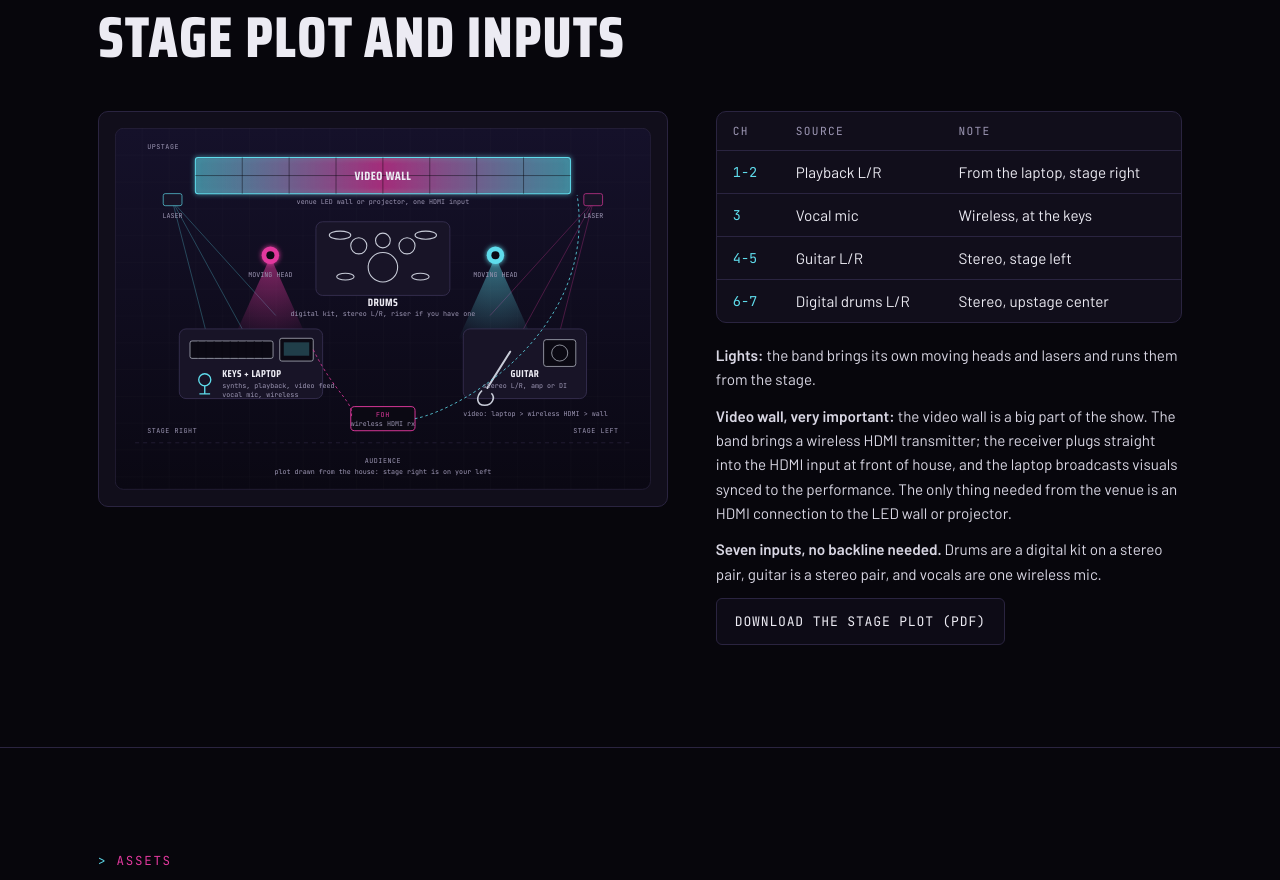
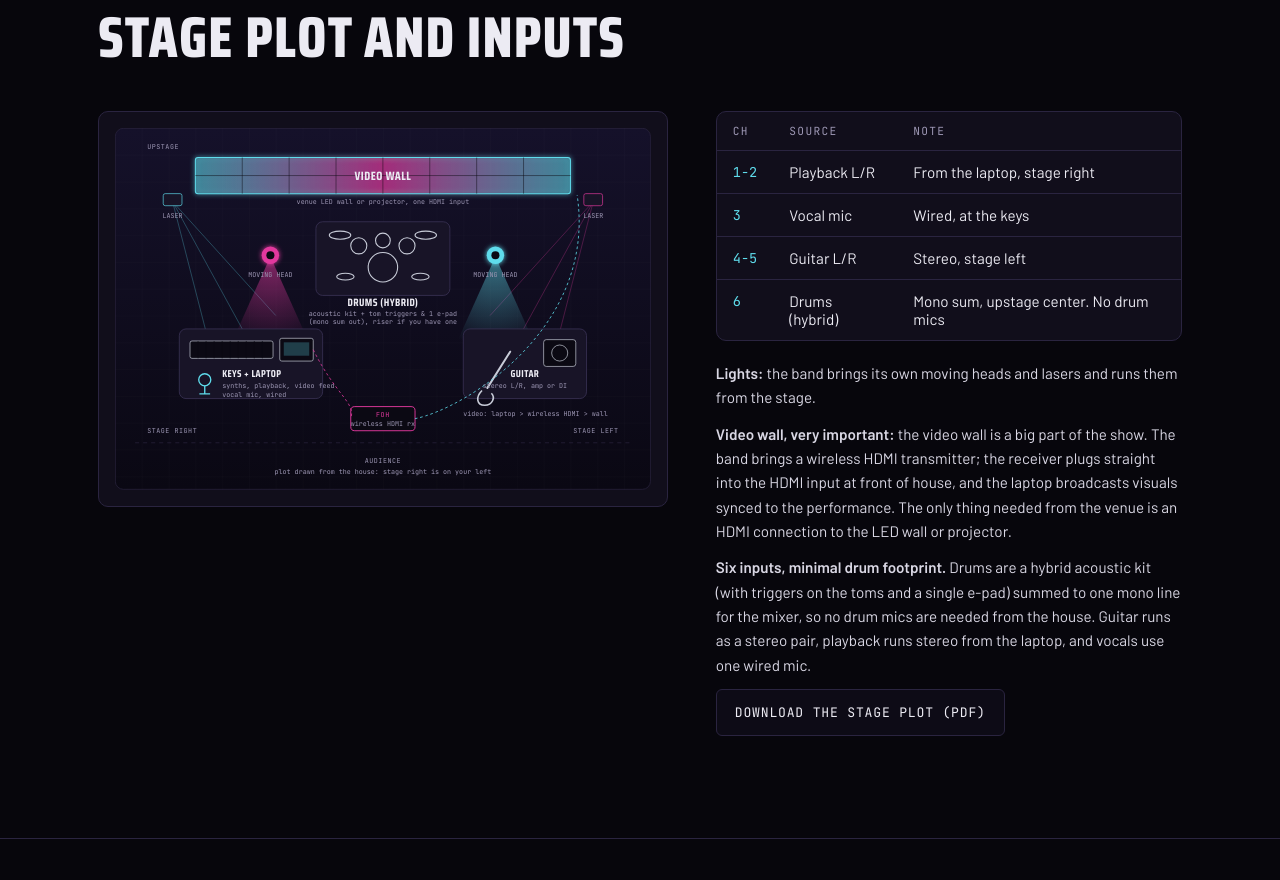
Before and after one commit to AetherWave-Studio/end-of-eternity, a plain HTML site: page epk/index.html in a window 1280 px wide. Shown: the part 8880-9760 px from the top of the page. Drawn offline with Linux system fonts and the light colour scheme.

Commit message:
EPK: hybrid drums (acoustic + tom triggers + 1 e-pad, mono sum), six inputs, wired vocal
Andrew 11-16: stage plot DRUMS label becomes DRUMS (HYBRID) with
'acoustic kit + tom triggers & 1 e-pad (mono sum out), riser if you have
one'; the tech summary paragraph replaced with his six-input text. Made
consistent with it: input list ch 6 = drums mono sum (was 6-7 digital
drums L/R), vocal mic wired (was wireless) in the list and on the plot,
and the plot's alt text. Em dashes in the supplied copy written as commas.
Stage plot PDF regenerated from the updated page (one letter page).

Co-Authored-By: Claude Opus 5.5 <noreply@anthropic.com>
Claude-Session: https://claude.ai/code/session_01AhTnWzphyHdLMrHb7EWcfe

```diff
--- a/epk/index.html
+++ b/epk/index.html
@@ -532,7 +532,7 @@ footer .wrap{display:flex;justify-content:space-between;gap:16px;flex-wrap:wrap}
       </div>
       <div class="tech-grid">
         <div class="stage">
-          <svg viewBox="0 0 800 540" role="img" aria-label="Stage plot, seen from the audience: video wall across the back; drums on a riser upstage center with a moving-head light on each side; keys, laptop and the vocal mic at stage right; guitar and amp at stage left; lasers at the back corners; the wireless HDMI receiver sits at front of house and feeds the video wall">
+          <svg viewBox="0 0 800 540" role="img" aria-label="Stage plot, seen from the audience: video wall across the back; hybrid drums (acoustic kit with tom triggers and one e-pad, mono out) on a riser upstage center with a moving-head light on each side; keys, laptop and the vocal mic at stage right; guitar and amp at stage left; lasers at the back corners; the wireless HDMI receiver sits at front of house and feeds the video wall">
   <defs>
     <linearGradient id="sp-floor" x1="0" y1="0" x2="0" y2="1"><stop offset="0" stop-color="#15112a"/><stop offset="1" stop-color="#0a0813"/></linearGradient>
     <linearGradient id="sp-wall" x1="0" y1="0" x2="1" y2="0"><stop offset="0" stop-color="#5fdcec" stop-opacity=".35"/><stop offset=".5" stop-color="#e2399e" stop-opacity=".45"/><stop offset="1" stop-color="#5fdcec" stop-opacity=".35"/></linearGradient>
@@ -581,8 +581,9 @@ footer .wrap{display:flex;justify-content:space-between;gap:16px;flex-wrap:wrap}
     <circle cx="400" cy="208" r="22"/><circle cx="364" cy="176" r="12"/><circle cx="400" cy="168" r="11"/><circle cx="436" cy="176" r="12"/>
     <ellipse cx="336" cy="160" rx="16" ry="6"/><ellipse cx="464" cy="160" rx="16" ry="6"/><ellipse cx="344" cy="222" rx="13" ry="5"/><ellipse cx="456" cy="222" rx="13" ry="5"/>
   </g>
-  <text x="400" y="266" text-anchor="middle" class="sp-lbl" font-size="16">DRUMS</text>
-  <text x="400" y="281" text-anchor="middle" class="sp-sub">digital kit, stereo L/R, riser if you have one</text>
+  <text x="400" y="266" text-anchor="middle" class="sp-lbl" font-size="16">DRUMS (HYBRID)</text>
+  <text x="400" y="280" text-anchor="middle" class="sp-sub">acoustic kit + tom triggers &amp; 1 e-pad</text>
+  <text x="400" y="292" text-anchor="middle" class="sp-sub">(mono sum out), riser if you have one</text>
   <!-- keys + laptop + vocal mic, stage right -->
   <rect x="96" y="300" width="214" height="104" rx="10" class="sp-box"/>
   <rect x="112" y="318" width="124" height="26" rx="3" fill="#0b0913" stroke="#c8ccd8"/>
@@ -591,7 +592,7 @@ footer .wrap{display:flex;justify-content:space-between;gap:16px;flex-wrap:wrap}
   <circle cx="134" cy="376" r="9" fill="none" stroke="#5fdcec" stroke-width="2"/><path d="M134 385v12M126 397h16" stroke="#5fdcec" stroke-width="2"/>
   <text x="160" y="372" class="sp-lbl" font-size="15">KEYS + LAPTOP</text>
   <text x="160" y="388" class="sp-sub">synths, playback, video feed</text>
-  <text x="160" y="401" class="sp-sub">vocal mic, wireless</text>
+  <text x="160" y="401" class="sp-sub">vocal mic, wired</text>
   <!-- guitar + amp, stage left -->
   <rect x="520" y="300" width="184" height="104" rx="10" class="sp-box"/>
   <rect x="640" y="316" width="48" height="40" rx="4" fill="#0b0913" stroke="#c8ccd8"/><circle cx="664" cy="336" r="12" fill="none" stroke="#c8ccd8"/>
@@ -613,16 +614,16 @@ footer .wrap{display:flex;justify-content:space-between;gap:16px;flex-wrap:wrap}
               <thead><tr><th>Ch</th><th>Source</th><th>Note</th></tr></thead>
               <tbody>
                 <tr><td class="date">1-2</td><td>Playback L/R</td><td>From the laptop, stage right</td></tr>
-                <tr><td class="date">3</td><td>Vocal mic</td><td>Wireless, at the keys</td></tr>
+                <tr><td class="date">3</td><td>Vocal mic</td><td>Wired, at the keys</td></tr>
                 <tr><td class="date">4-5</td><td>Guitar L/R</td><td>Stereo, stage left</td></tr>
-                <tr><td class="date">6-7</td><td>Digital drums L/R</td><td>Stereo, upstage center</td></tr>
+                <tr><td class="date">6</td><td>Drums (hybrid)</td><td>Mono sum, upstage center. No drum mics</td></tr>
               </tbody>
             </table>
           </div>
           <div class="notes">
             <p><strong>Lights:</strong> the band brings its own moving heads and lasers and runs them from the stage.</p>
             <p><strong>Video wall, very important:</strong> the video wall is a big part of the show. The band brings a wireless HDMI transmitter; the receiver plugs straight into the HDMI input at front of house, and the laptop broadcasts visuals synced to the performance. The only thing needed from the venue is an HDMI connection to the LED wall or projector.</p>
-            <p><strong>Seven inputs, no backline needed.</strong> Drums are a digital kit on a stereo pair, guitar is a stereo pair, and vocals are one wireless mic.</p>
+            <p><strong>Six inputs, minimal drum footprint.</strong> Drums are a hybrid acoustic kit (with triggers on the toms and a single e-pad) summed to one mono line for the mixer, so no drum mics are needed from the house. Guitar runs as a stereo pair, playback runs stereo from the laptop, and vocals use one wired mic.</p>
             <p><a class="btn" href="End-of-Eternity-Stage-Plot.pdf" download>Download the stage plot (PDF)</a></p>
           </div>
         </div>
```
Also changed, not shown: 1 other file.
